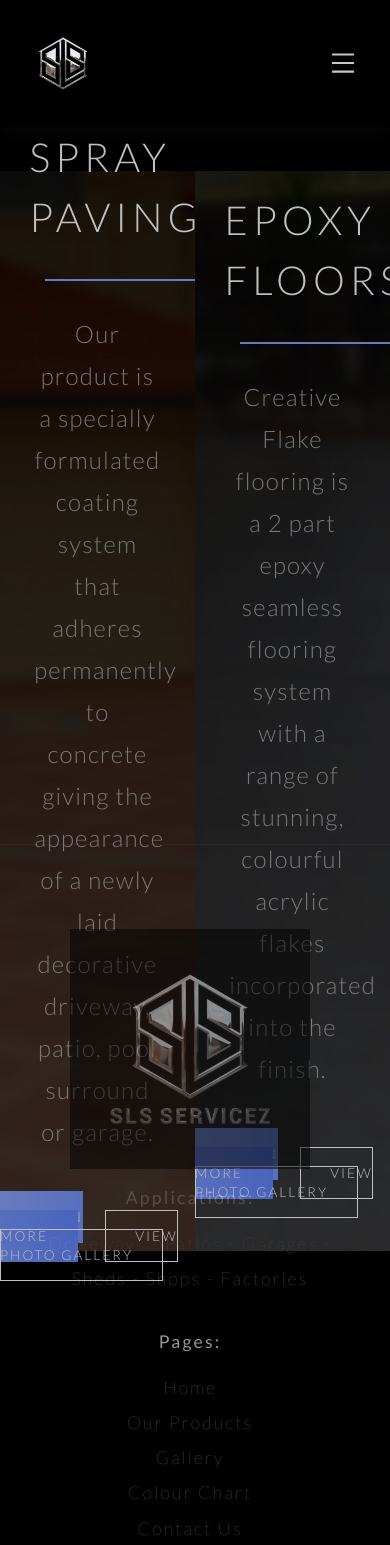
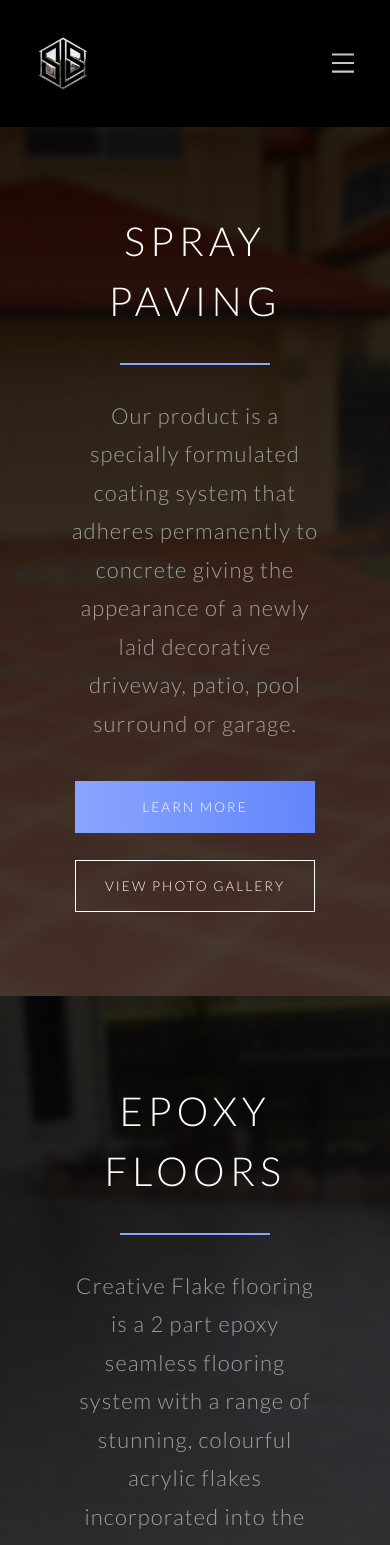
Before and after one commit to Blake-K-Yeboah/sls-concrete-coatings, a Next.js app: page /our-products in a window 390 px wide. Shown: the top 1545 px of the page. Built offline with nearby package versions, Linux system fonts and the light colour scheme.

Commit message:
Made Responsive

```diff
--- a/styles/OurProducts.module.sass
+++ b/styles/OurProducts.module.sass
@@ -7,10 +7,10 @@
     padding: 15vh 0 0 0
 
 .leftSide
-    background-image: url("/images/backgrounds/left-side-bg.jpg")
+    background: url("/images/backgrounds/left-side-bg.jpg") center/cover no-repeat
 
 .rightSide
-    background-image: url("/images/backgrounds/right-side-bg.jpg")
+    background: url("/images/backgrounds/right-side-bg.jpg") center/cover no-repeat
 
 .leftSide, .rightSide
     background-position: center
@@ -124,3 +124,34 @@
 .guaranteeSmallText
     color: darken($lightGrey, 10%)
     font-size: .9rem
+
+@media screen and (max-width: 1143px)
+    .leftSide, .rightSide
+        opacity: 1
+
+    .paragraph
+        font-size: 1.375rem
+
+@media screen and (max-width: 1070px)
+    .leftSide, .rightSide
+        padding: 10vh 0
+
+        &> div:first-of-type
+            left: 0
+            transform: none
+
+    .grid
+        grid-template-columns: 1fr
+        height: fit-content
+
+@media screen and (max-width: 572px)
+    .leftSide, .rightSide
+
+        &> div:last-of-type
+            display: flex
+            flex-direction: column
+            margin: 1em 0 0 0
+
+    .firstBtn
+        margin-right: 0px
+        margin-bottom: 2em
```
